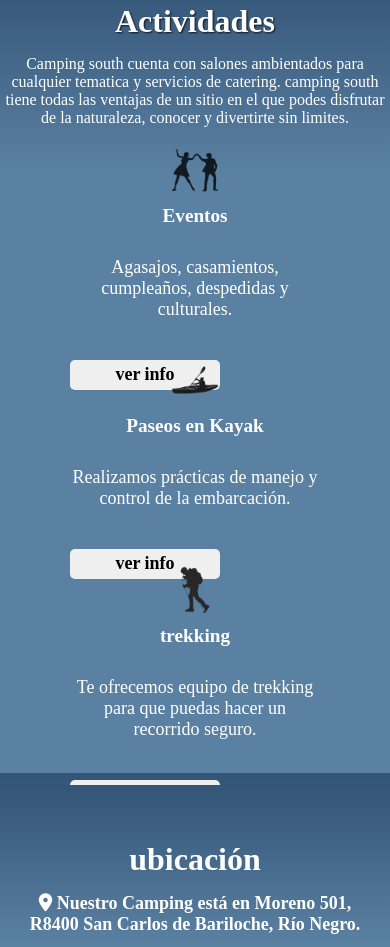
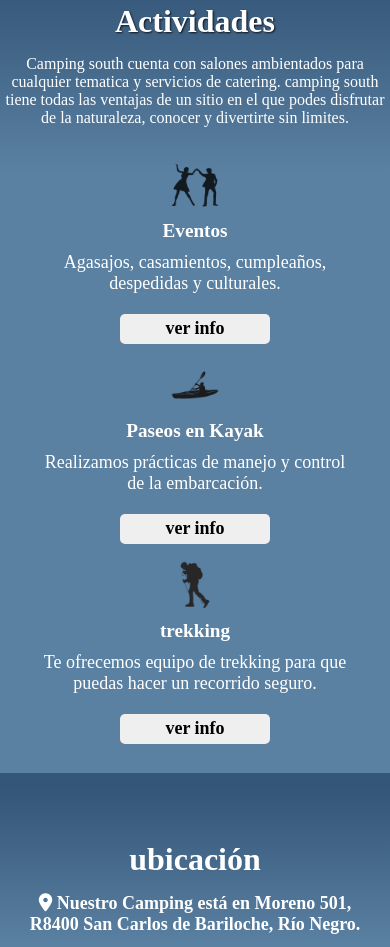
Before and after one commit to solangeleites/campingSouth, a plain HTML site: page index.html in a window 390 px wide. Shown: the part 2533-3480 px from the top of the page. Drawn offline with nearby package versions, Linux system fonts and the light colour scheme; a web font is replaced by a local one.

Commit message:
modifique errores del media querie

```diff
--- a/mediaquerie.css
+++ b/mediaquerie.css
@@ -101,7 +101,8 @@
     gap: 10px;
   }
   .img-actividades {
-    height: 200px;
+    height: 190px;
+    width: 320px;
   }
   .imgact1 {
     height: 50px;
@@ -119,10 +120,15 @@
     margin: 10px 0px;
   }
   .p-act {
-    margin: 10px 0px;
+    margin: 0 auto;
+    width: 320px;
   }
   button {
-    margin: 10px 0px;
+    margin: 0 auto;
+  }
+  .centrar{
+    margin: 0 auto;
+    padding: 0px;
   }
   /* ------------------------- */
   /* ------------------------------- */
```
